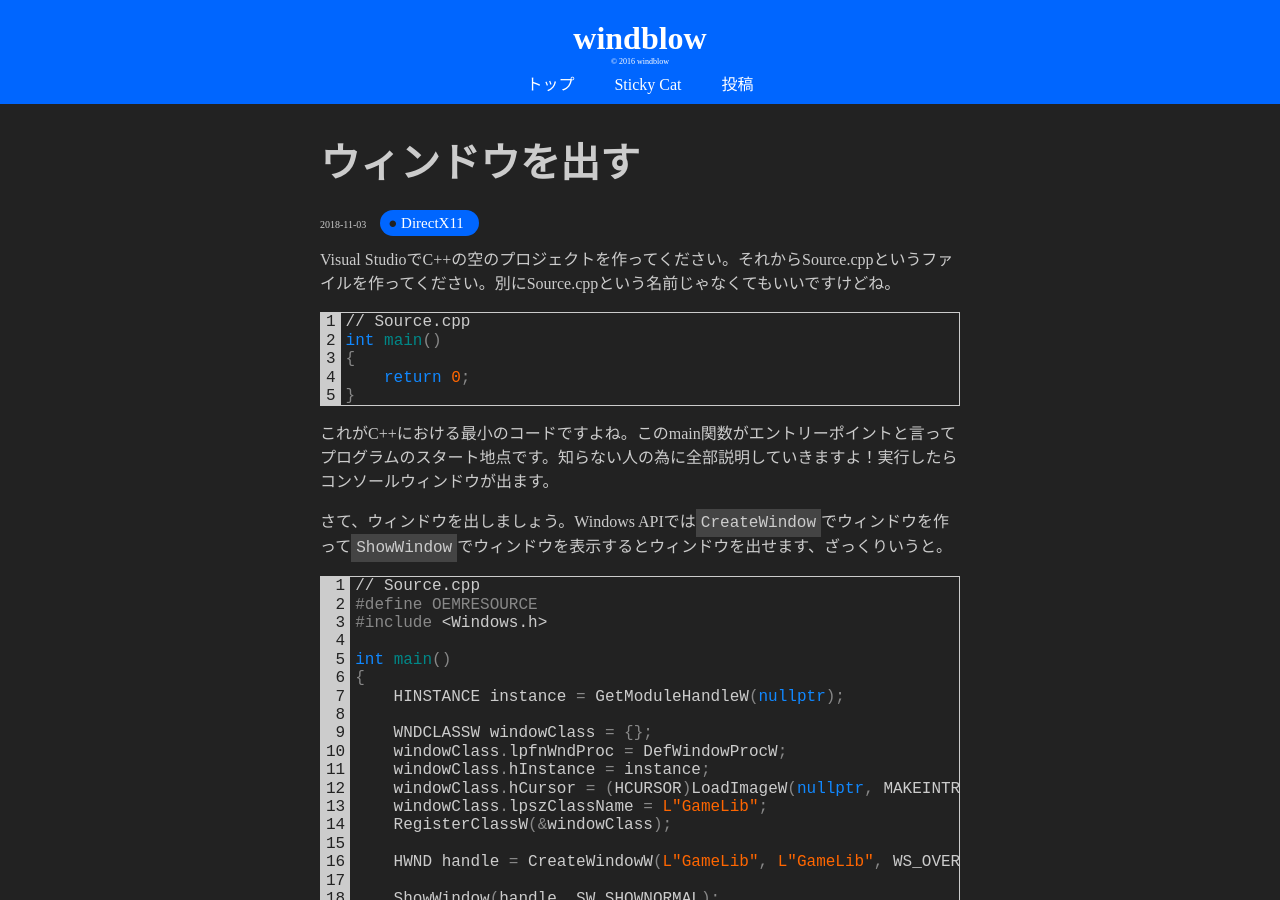
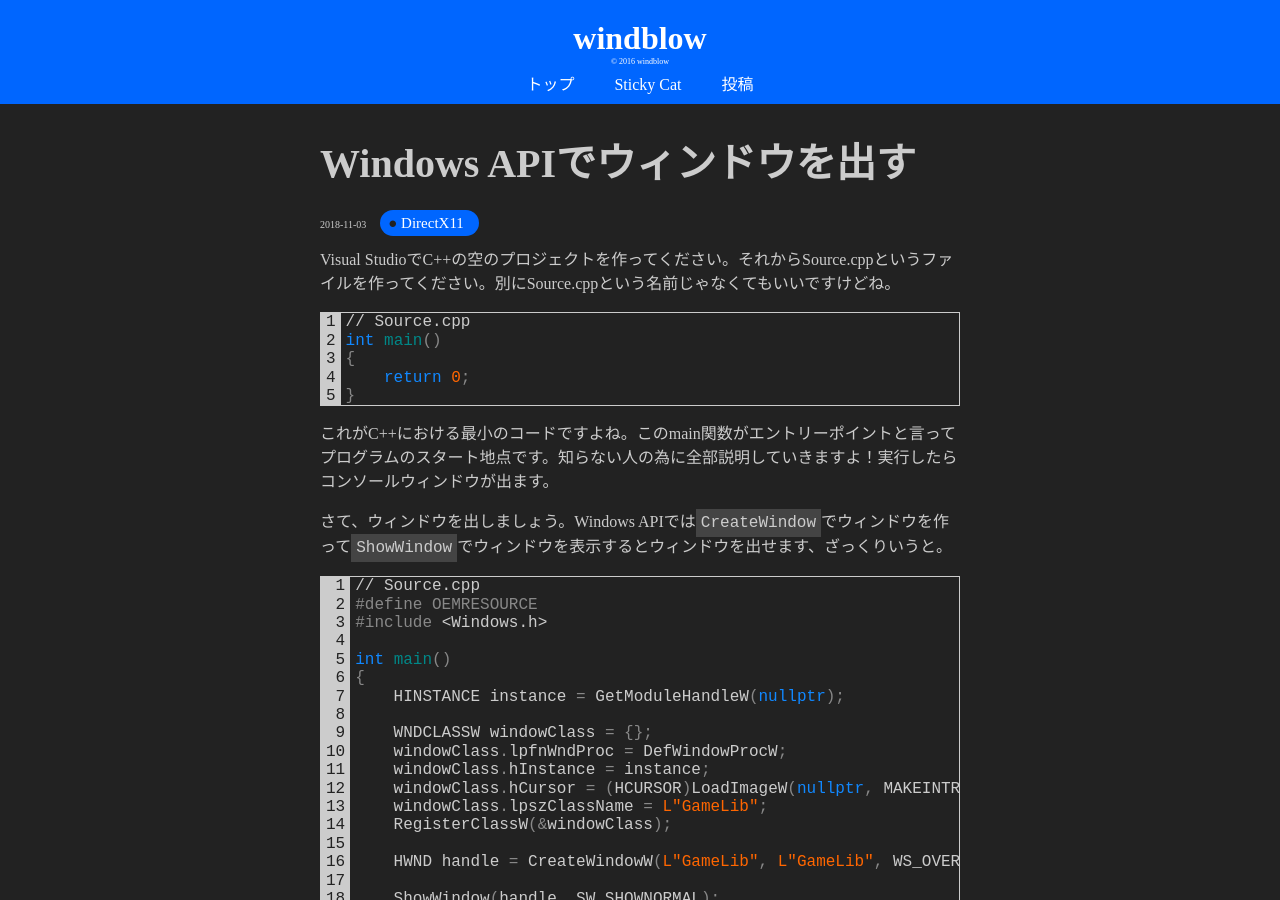
Before and after one commit to itukikikuti/windblow.net, a Jekyll site: the page built from _posts/DirectX11/2018-11-03-Windows APIでウィンドウを出す.md, in a window 1280 px wide and 900 px high. Built offline with Jekyll 4.4.1, drawn with Linux system fonts in a browser that asks for light colours.

Commit message:
タイトルを変更

```diff
--- a/_posts/DirectX11/2018-11-03-ウィンドウを出す.md
+++ b/_posts/DirectX11/2018-11-03-Windows APIでウィンドウを出す.md
@@ -1,6 +1,6 @@
 ---
 layout: post
-title: ウィンドウを出す
+title: Windows APIでウィンドウを出す
 category: DirectX11
 ---
 
```
